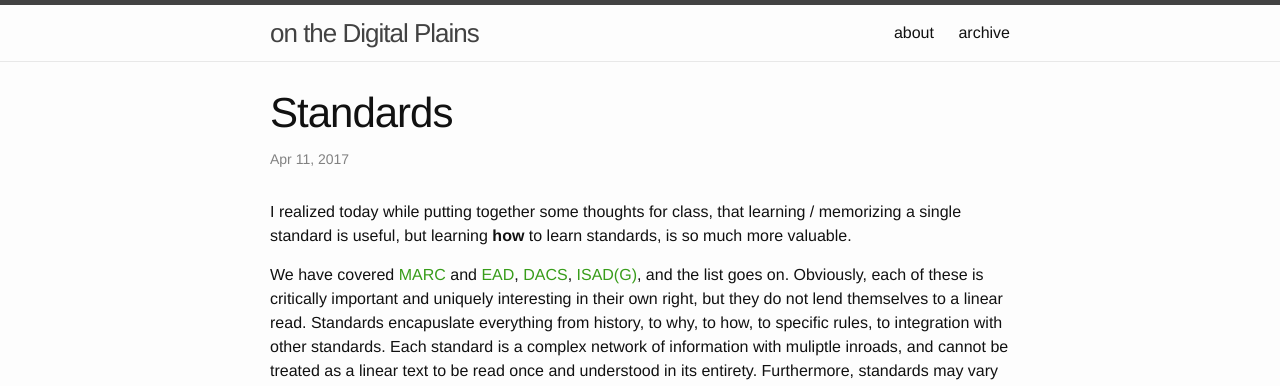
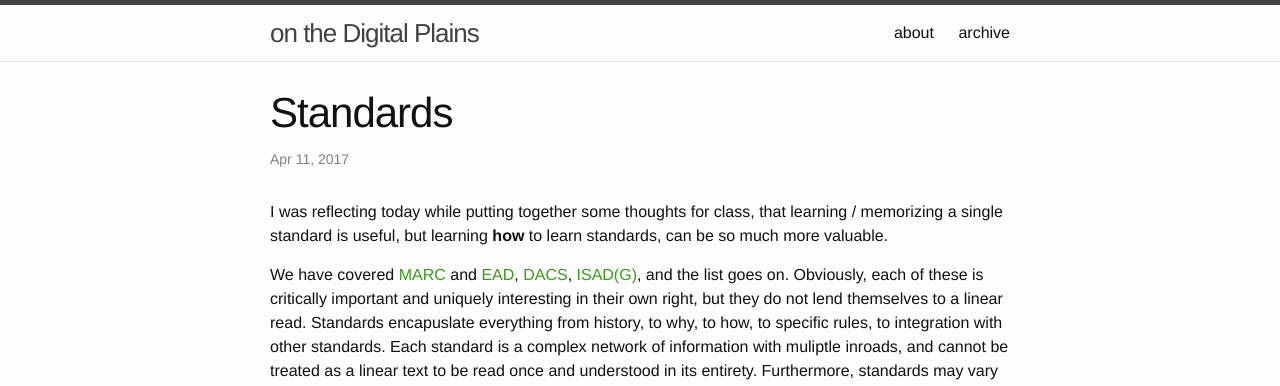
Before and after one commit to ghukill/blog, a Jekyll site: the page built from _posts/2017-04-11-standards.md, in a window 1280 px wide. Shown: the top 386 px of the page. Built offline with Jekyll 4.4.1, drawn with Linux system fonts in a browser that asks for light colours; our own code applies the rules of GitHub Pages for plain Markdown files.

Commit message:
wording changes

```diff
--- a/_posts/2017-04-11-standards.md
+++ b/_posts/2017-04-11-standards.md
@@ -1,7 +1,7 @@
 ---
 published: true
 ---
-I realized today while putting together some thoughts for class, that learning / memorizing a single standard is useful, but learning **how** to learn standards, is so much more valuable.
+I was reflecting today while putting together some thoughts for class, that learning / memorizing a single standard is useful, but learning **how** to learn standards, can be so much more valuable.
 
 We have covered [MARC](https://www.loc.gov/marc/) and [EAD](http://www.loc.gov/ead/), [DACS](http://www2.archivists.org/groups/technical-subcommittee-on-describing-archives-a-content-standard-dacs/dacs), [ISAD(G)](http://www.icacds.org.uk/eng/ISAD\(G\).pdf), and the list goes on.  Obviously, each of these is critically important and uniquely interesting in their own right, but they do not lend themselves to a linear read.  Standards encapuslate everything from history, to why, to how, to specific rules, to integration with other standards.  Each standard is a complex network of information with muliptle inroads, and cannot be treated as a linear text to be read once and understood in its entirety.  Furthermore, standards may vary greatly from one to another.  Some may explain tag libraries for EAD based standards, others might attempt to codify norms of behavior or philosophies of a body into workflows and decision trees.
 
```
